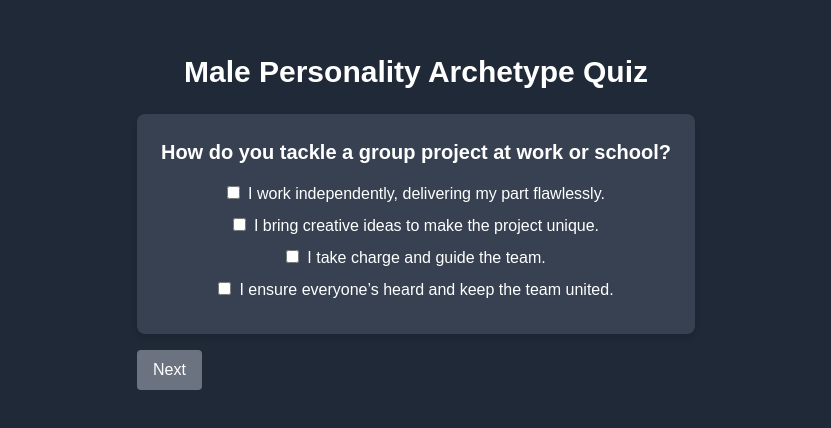
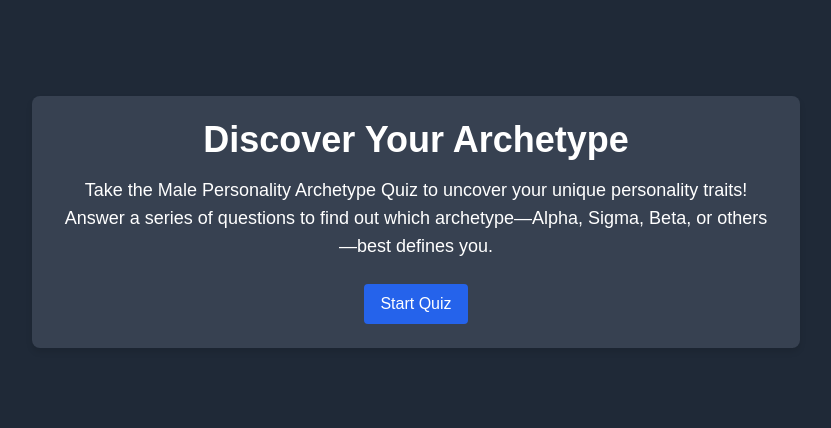
Before and after one commit to dhope1/Archetypes, a React (Create React App) app in the folder archetype-quiz/: page / in a window 1280 px wide. Shown: the part 178-606 px from the top of the page, without its empty margins (224-1055 px from the left). Built offline with nearby package versions, Linux system fonts and the light colour scheme.

Commit message:
App.js updated, landing page

```diff
--- a/archetype-quiz/src/App.js
+++ b/archetype-quiz/src/App.js
@@ -1,10 +1,32 @@
 
-import React from 'react';
+import React, { useState } from 'react';
 import Quiz from './components/Quiz';
 import './index.css';
 
 function App() {
-  return <Quiz />;
+  const [isQuizStarted, setIsQuizStarted] = useState(false);
+
+  const startQuiz = () => {
+    setIsQuizStarted(true);
+  };
+
+  return (
+    <div className="container">
+      {!isQuizStarted ? (
+        <div className="card landing-page">
+          <h1 className="text-4xl font-bold mb-4">Discover Your Archetype</h1>
+          <p className="text-lg mb-6">
+            Take the Male Personality Archetype Quiz to uncover your unique personality traits! Answer a series of questions to find out which archetype—Alpha, Sigma, Beta, or others—best defines you.
+          </p>
+          <button onClick={startQuiz} className="button start-button">
+            Start Quiz
+          </button>
+        </div>
+      ) : (
+        <Quiz />
+      )}
+    </div>
+  );
 }
 
 export default App;
```
